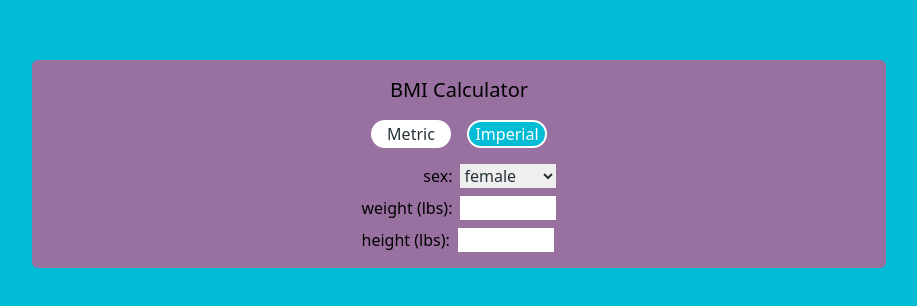
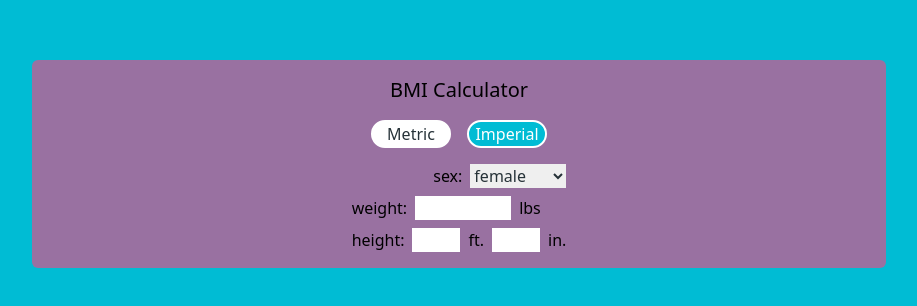
Before and after one commit to jakovid/fitspectrum-frontend, a Next.js app: page /calculators/bmi in a window 1280 px wide. Shown: the part 236-542 px from the top of the page, without its empty margins (181-1098 px from the left). Built offline with nearby package versions, Linux system fonts and the light colour scheme.

Commit message:
user can now change between metric and imperial. state updates what form items are displayed

```diff
--- a/pages/calculators/bmi.tsx
+++ b/pages/calculators/bmi.tsx
@@ -9,12 +9,16 @@ export default function bmi() {
     return (
       <div className="flex h-screen items-center justify-center bg-[#00BCD4]">
         <div className="flex flex-col bg-[#FF4081]/60 w-2/3 items-center justify-center p-4 rounded-md gap-4">
+
             <h3 className="text-xl">BMI Calculator</h3>
+
             <div className="flex flex-row gap-4">
-                <span className={`w-20 flex justify-center rounded-s-full rounded-e-full border-white border-2 ${measurementType == "metric" ? "bg-red-900 text-white" : "bg-white text-[#263238]"}`}>Metric</span>
-                <span className={`w-20 flex justify-center rounded-s-full rounded-e-full border-white border-2 ${measurementType == "imperial" ? "bg-[#00BCD4] text-white" : "bg-white text-[#263238]"}`}>Imperial</span>
+                <span onClick={() => setMeasurementType("metric")} className={`w-20 flex justify-center rounded-s-full rounded-e-full border-white border-2 ${measurementType == "metric" ? "bg-[#00BCD4] text-white" : "bg-white text-[#263238]"}`}>Metric</span>
+                <span onClick={() => setMeasurementType("imperial")} className={`w-20 flex justify-center rounded-s-full rounded-e-full border-white border-2 ${measurementType == "imperial" ? "bg-[#00BCD4] text-white" : "bg-white text-[#263238]"}`}>Imperial</span>
             </div>
+
             <form className="flex flex-col gap-2">
+
                 <div className="flex w-full justify-end gap-2">
                     <label>sex: </label>
                     <select id='user_sex' name="user_sex" className="text-[#263238] w-24" required>
@@ -22,13 +26,19 @@ export default function bmi() {
                         <option value="male">male</option>
                     </select>
                 </div>
+
                 <div className="flex gap-2">
-                    <label>weight ({measurementType == "imperial" ? "lbs" : "kg"}):</label>
+                    <label>weight:</label>
                     <input type="number" className="text-black w-24"></input>
+                    <div>{measurementType == "imperial" ? "lbs" : "kg"}</div>
                 </div>
+
                 <div className="flex gap-2">
-                    <label>height ({measurementType == "imperial" ? "lbs" : "kg"}):</label>
-                    <input type="number" className="text-black w-24"></input>
+                    <label>height:</label>
+                    <input type="number" className="text-black w-12"></input>
+                    <div>{measurementType == "imperial" ? "ft." : "cm"}</div>
+                    <input type="number" className={`${measurementType == "imperial" ? "w-12" : "hidden"}`}></input>
+                    <div>{measurementType == "imperial" ? "in." : ""}</div>
                 </div>
             </form>
         </div>
```
